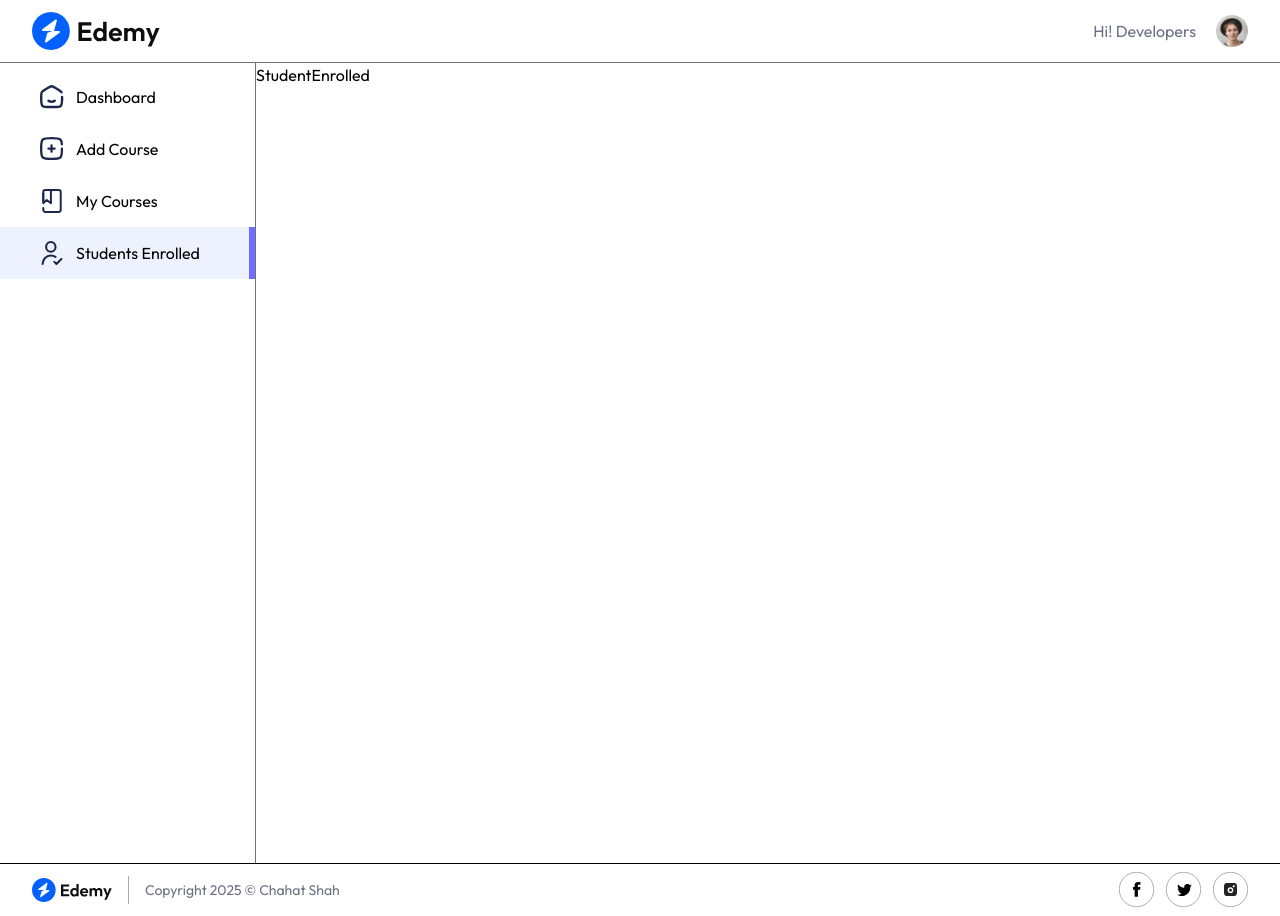
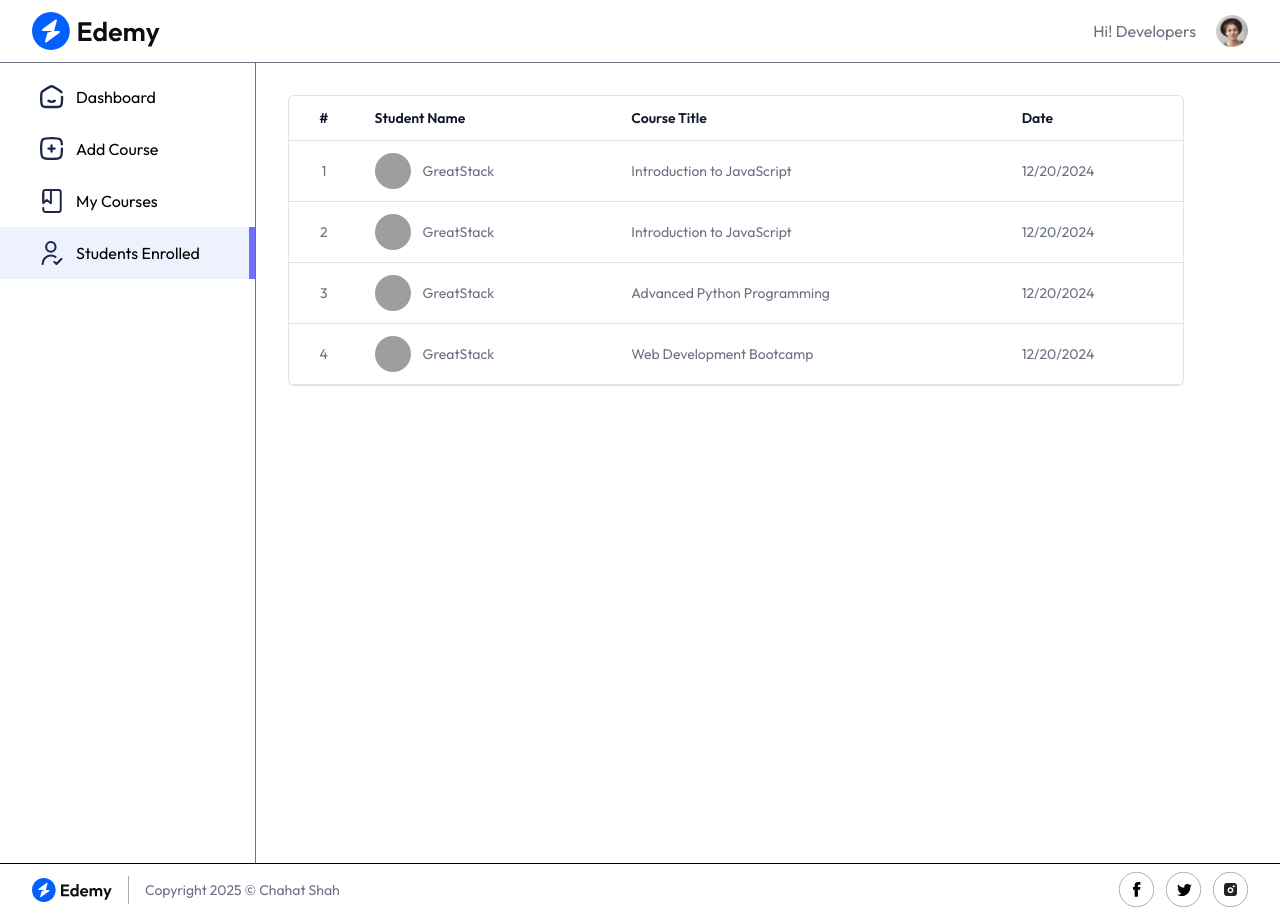
Before and after one commit to ChahatShah13/LMS-Website, a React (Vite) app in the folder client/: page /educator/student-enrolled in a window 1280 px wide. Built offline with nearby package versions, Linux system fonts and the light colour scheme; no server answers; grey boxes are pictures that could not be loaded; a web font is replaced by a local one.

Commit message:
StudentEnrolled Page Created

```diff
--- a/client/src/pages/educator/StudentEnrolled.jsx
+++ b/client/src/pages/educator/StudentEnrolled.jsx
@@ -1,11 +1,61 @@
-import React from 'react'
+import React, { useEffect, useState } from "react";
+import { dummyStudentEnrolled } from "../../assets/assets";
+import Loading from "../../components/students/Loading";
 
 const StudentEnrolled = () => {
-  return (
-    <div>
-      <h1>StudentEnrolled</h1>
+  const [enrolledStudent, setEnrolledStudent] = useState(null);
+
+  const fetchEnrolledStidents = async () => {
+    setEnrolledStudent(dummyStudentEnrolled);
+  };
+
+  useEffect(() => {
+    fetchEnrolledStidents();
+  }, []);
+
+  return enrolledStudent ? (
+    <div className="min-h-screen flex flex-col items-start justify-between md:p-8 md:pb-0 p-4 pt-8 pb-0">
+      <div className="flex flex-col items-center max-w-4xl w-full overflow-hidden rounded-md bg-white border border-gray-500/20 ">
+        <table className="table-fixed md:table-auto w-full overflow-hidden pb-4">
+          <thead className="text-gray-900 border-b border-gray-500/20 text-sm text-left">
+            <tr>
+              <th className="px-4 py-3 font-semibold text-center hidden sm: table-cell">
+                #
+              </th>
+              <th className="px-4 py-3 font-semibold">Student Name</th>
+              <th className="px-4 py-3 font-semibold">Course Title</th>
+              <th className="px-4 py-3 font-semibold hidden sm: table-cell">
+                Date
+              </th>
+            </tr>
+          </thead>
+          <tbody className="text-sm text-gray-500">
+            {enrolledStudent.map((item, index) => (
+              <tr key={index} className="border-b border-gray-500/20">
+                <td className="px-4 py-3 text-center hidden sm: table-cell">
+                  {index + 1}
+                </td>
+                <td className="md:px-4 px-2 py-3 flex items-center space-x-3">
+                  <img
+                    src={item.student.imageUrl}
+                    alt=""
+                    className="w-9 h-9 rounded-full"
+                  />
+                  <span className="truncate">{item.student.name}</span>
+                </td>
+                <td className="px-4 py-3 truncate">{item.courseTitle} </td>
+                <td className="px-4 py-3 hidden sm: table-cell">
+                  {new Date(item.purchaseDate).toLocaleDateString()}
+                </td>
+              </tr>
+            ))}
+          </tbody>
+        </table>
+      </div>
     </div>
-  )
-}
+  ) : (
+    <Loading />
+  );
+};
 
-export default StudentEnrolled
+export default StudentEnrolled;
```
